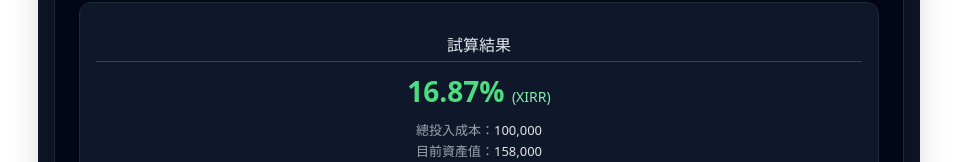
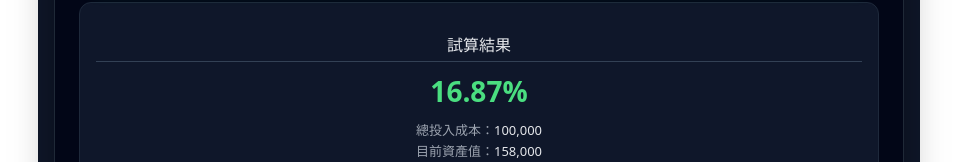
Before and after one commit to yiliang1107/annual_return, a React (Vite) app: page / in a window 1280 px wide. Both pictures are taken after a click on the button "計算年化報酬率 (Calculate)". Shown: the part 567-729 px from the top of the page, without its empty margins (161-1118 px from the left). Built offline with nearby package versions, Linux system fonts and the light colour scheme.

Commit message:
Remove XIRR

```diff
--- a/src/App.jsx
+++ b/src/App.jsx
@@ -473,7 +473,7 @@ function App() {
           {result !== null ? (
             <div>
               <div style={{ fontSize: "28px", fontWeight: "bold", color: "#4ade80", marginBottom: "8px" }}>
-                {formatPercent(result)} <span style={{ fontSize: "14px", color: "#86efac", fontWeight: "normal" }}>(XIRR)</span>
+                {formatPercent(result)}
               </div>
 
               <div style={{ fontSize: "13px", color: "#9ca3af", lineHeight: "1.6" }}>
```
